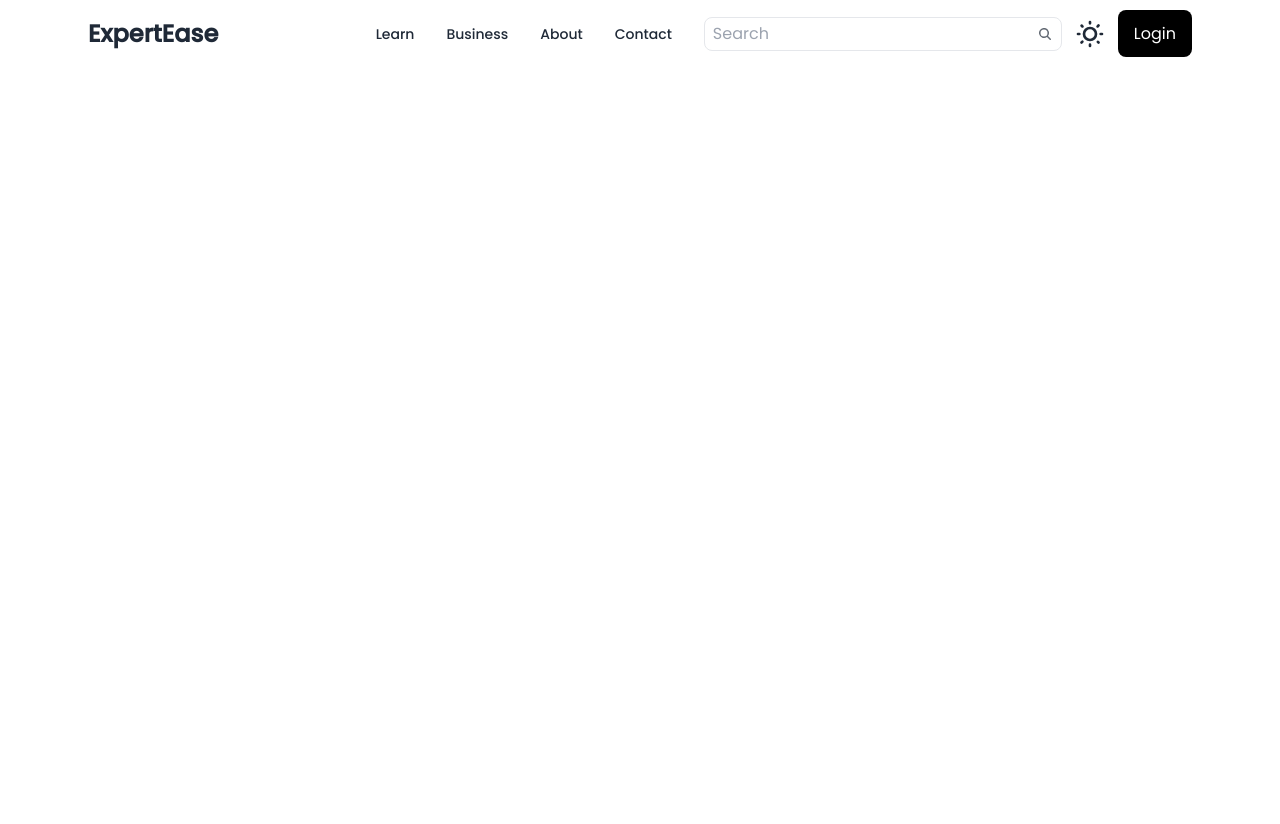
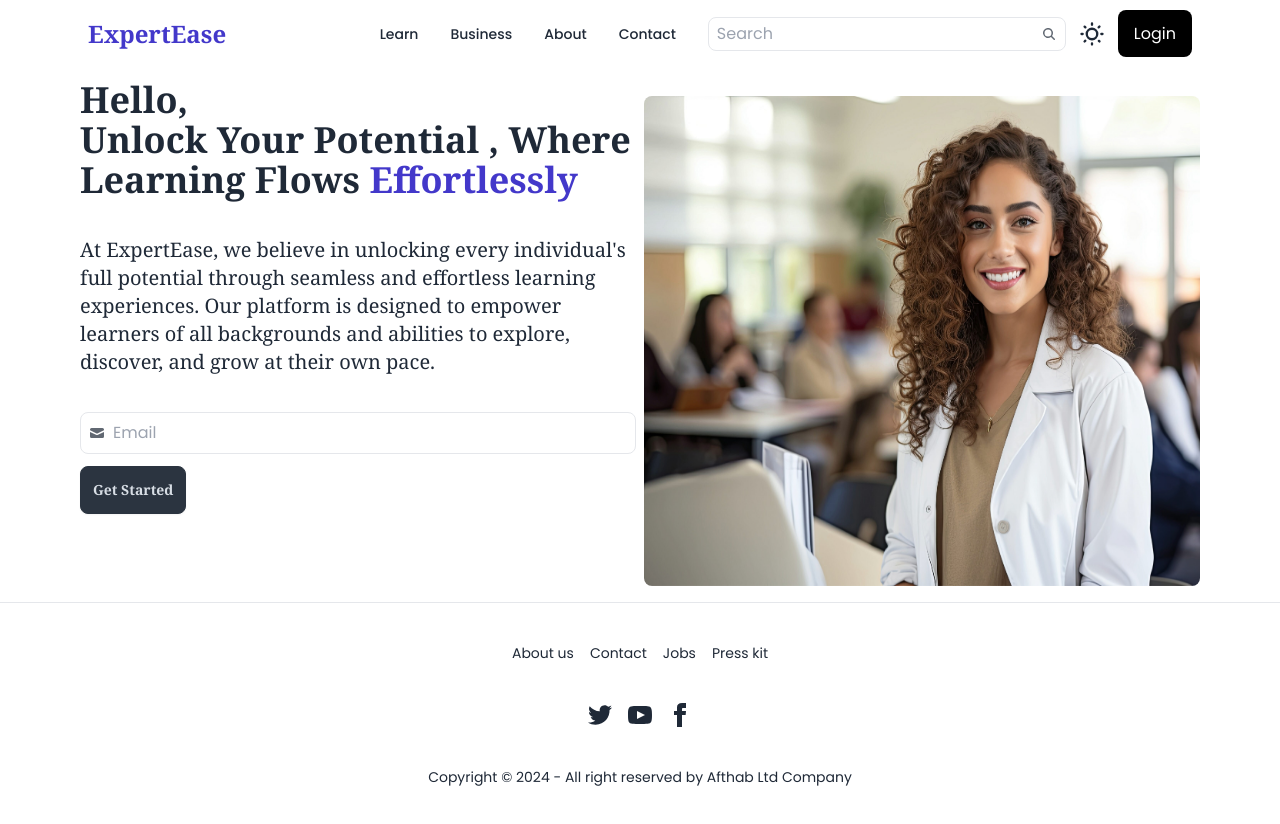
Before and after one commit to maniissaa/ExpertEase, a React (Vite) app in the folder expertEase-client/: page / in a window 1280 px wide. Shown: the top 824 px of the page. Before the commit the page ends 800 px from the top, so only its background shows below. Built offline with nearby package versions, Linux system fonts and the light colour scheme.

Commit message:
added banner and navbar sticky and footer

```diff
--- a/expertEase-client/src/App.jsx
+++ b/expertEase-client/src/App.jsx
@@ -1,13 +1,14 @@
-
-import NavBar from './components/NavBar';
+import NavBar from "./components/NavBar";
+import Banner from "./components/Banner";
+import Footer from './components/Footer';
 function App() {
-
-
   return (
-   <>
-   <NavBar/>
-   </>
-  )
+    <>
+      <NavBar />
+      <Banner />
+      <Footer/>
+    </>
+  );
 }
 
-export default App
+export default App;
--- /dev/null
+++ b/expertEase-client/src/components/Banner.jsx
@@ -0,0 +1,58 @@
+import banner from "../../public/banner.jpeg";
+
+function Banner() {
+  return (
+    <>
+      <div className="flex flex-col md:flex-row max-w-screen-2xl container mx-auto md:px-20 px-4 gap-2">
+        <div className="order-2 md:order-1 w-full md:w-1/2  md:mt-20 mt-10">
+          <div className="space-y-9">
+            <div>
+              <h1 className="text-4xl font-semibold font-serif">Hello,</h1>
+              <h1 className="text-4xl font-bold font-serif">
+                Unlock Your Potential , Where Learning Flows{" "}
+                <span className="text-indigo-700">Effortlessly</span>
+              </h1>
+            </div>
+
+            <p className="text-xl font-serif">
+              At ExpertEase, we believe in unlocking every individual's full
+              potential through seamless and effortless learning experiences.
+              Our platform is designed to empower learners of all backgrounds
+              and abilities to explore, discover, and grow at their own pace.
+            </p>
+
+            <label className="border flex items-center gap-2 rounded-lg px-2 py-2">
+              <svg
+                xmlns="http://www.w3.org/2000/svg"
+                viewBox="0 0 16 16"
+                fill="currentColor"
+                className="w-4 h-4 opacity-70"
+              >
+                <path d="M2.5 3A1.5 1.5 0 0 0 1 4.5v.793c.026.009.051.02.076.032L7.674 8.51c.206.1.446.1.652 0l6.598-3.185A.755.755 0 0 1 15 5.293V4.5A1.5 1.5 0 0 0 13.5 3h-11Z" />
+                <path d="M15 6.954 8.978 9.86a2.25 2.25 0 0 1-1.956 0L1 6.954V11.5A1.5 1.5 0 0 0 2.5 13h11a1.5 1.5 0 0 0 1.5-1.5V6.954Z" />
+              </svg>
+              <input
+                type="text"
+                className="grow outline-none"
+                placeholder="Email"
+              />
+            </label>
+          </div>
+
+          <button className="btn btn-neutral px-3 py-2 font-serif mt-3">
+            Get Started
+          </button>
+        </div>
+        <div className="order-1 w-full md:w-1/2">
+          <img
+            className="md:mt-24 mt-4 rounded-lg md:h-[490px]  md:w-[570px] "
+            src={banner}
+            alt=""
+          />
+        </div>
+      </div>
+    </>
+  );
+}
+
+export default Banner;
--- /dev/null
+++ b/expertEase-client/src/components/Footer.jsx
@@ -0,0 +1,58 @@
+
+function Footer() {
+  return (
+    <div>
+        <hr className="mt-4" />
+      <footer className="  footer footer-center p-10  text-base-content rounded">
+        <nav className="grid grid-flow-col gap-4">
+          <a className="link link-hover">About us</a>
+          <a className="link link-hover">Contact</a>
+          <a className="link link-hover">Jobs</a>
+          <a className="link link-hover">Press kit</a>
+        </nav>
+        <nav>
+          <div className="grid grid-flow-col gap-4">
+            <a>
+              <svg
+                xmlns="http://www.w3.org/2000/svg"
+                width="24"
+                height="24"
+                viewBox="0 0 24 24"
+                className="fill-current"
+              >
+                <path d="M24 4.557c-.883.392-1.832.656-2.828.775 1.017-.609 1.798-1.574 2.165-2.724-.951.564-2.005.974-3.127 1.195-.897-.957-2.178-1.555-3.594-1.555-3.179 0-5.515 2.966-4.797 6.045-4.091-.205-7.719-2.165-10.148-5.144-1.29 2.213-.669 5.108 1.523 6.574-.806-.026-1.566-.247-2.229-.616-.054 2.281 1.581 4.415 3.949 4.89-.693.188-1.452.232-2.224.084.626 1.956 2.444 3.379 4.6 3.419-2.07 1.623-4.678 2.348-7.29 2.04 2.179 1.397 4.768 2.212 7.548 2.212 9.142 0 14.307-7.721 13.995-14.646.962-.695 1.797-1.562 2.457-2.549z"></path>
+              </svg>
+            </a>
+            <a>
+              <svg
+                xmlns="http://www.w3.org/2000/svg"
+                width="24"
+                height="24"
+                viewBox="0 0 24 24"
+                className="fill-current"
+              >
+                <path d="M19.615 3.184c-3.604-.246-11.631-.245-15.23 0-3.897.266-4.356 2.62-4.385 8.816.029 6.185.484 8.549 4.385 8.816 3.6.245 11.626.246 15.23 0 3.897-.266 4.356-2.62 4.385-8.816-.029-6.185-.484-8.549-4.385-8.816zm-10.615 12.816v-8l8 3.993-8 4.007z"></path>
+              </svg>
+            </a>
+            <a>
+              <svg
+                xmlns="http://www.w3.org/2000/svg"
+                width="24"
+                height="24"
+                viewBox="0 0 24 24"
+                className="fill-current"
+              >
+                <path d="M9 8h-3v4h3v12h5v-12h3.642l.358-4h-4v-1.667c0-.955.192-1.333 1.115-1.333h2.885v-5h-3.808c-3.596 0-5.192 1.583-5.192 4.615v3.385z"></path>
+              </svg>
+            </a>
+          </div>
+        </nav>
+        <aside>
+          <p>Copyright © 2024 - All right reserved by Afthab Ltd Company</p>
+        </aside>
+      </footer>
+    </div>
+  );
+}
+
+export default Footer;
--- a/expertEase-client/src/components/NavBar.jsx
+++ b/expertEase-client/src/components/NavBar.jsx
@@ -1,4 +1,3 @@
-
 function NavBar() {
   let navItems = (
     <>
@@ -18,7 +17,7 @@ function NavBar() {
   );
   return (
     <>
-      <div className="max-w-screen-2xl container mx-auto md:px-20 px-4">
+      <div className="max-w-screen-2xl container mx-auto md:px-20 px-6 md:fixed top-0 right-0 left-0">
         <div className="navbar bg-base-100">
           <div className="navbar-start">
             <div className="dropdown">
@@ -49,7 +48,9 @@ function NavBar() {
                 {navItems}
               </ul>
             </div>
-            <a className=" text-2xl font-bold cursor-pointer">ExpertEase</a>
+            <a className=" text-2xl font-bold cursor-pointer text-indigo-700 font-serif">
+              ExpertEase
+            </a>
           </div>
           <div className="navbar-end space-x-3">
             <div className="navbar-center hidden lg:flex">
@@ -58,7 +59,11 @@ function NavBar() {
             {/* search bar label */}
             <div className="hidden md:block">
               <label className="px-2 py-1 border rounded-lg flex items-center gap-2">
-                <input type="text" className="grow outline-none" placeholder="Search" />
+                <input
+                  type="text"
+                  className="grow outline-none"
+                  placeholder="Search"
+                />
                 <svg
                   xmlns="http://www.w3.org/2000/svg"
                   viewBox="0 0 16 16"
@@ -86,7 +91,7 @@ function NavBar() {
 
               {/* sun icon */}
               <svg
-                  className="swap-off fill-current w-8 h-8"
+                className="swap-off fill-current w-7 h-7"
                 xmlns="http://www.w3.org/2000/svg"
                 viewBox="0 0 24 24"
               >
@@ -95,14 +100,13 @@ function NavBar() {
 
               {/* moon icon */}
               <svg
-                  className="swap-on fill-current w-8 h-8"
+                className="swap-on fill-current w-7 h-7"
                 xmlns="http://www.w3.org/2000/svg"
                 viewBox="0 0 24 24"
               >
                 <path d="M21.64,13a1,1,0,0,0-1.05-.14,8.05,8.05,0,0,1-3.37.73A8.15,8.15,0,0,1,9.08,5.49a8.59,8.59,0,0,1,.25-2A1,1,0,0,0,8,2.36,10.14,10.14,0,1,0,22,14.05,1,1,0,0,0,21.64,13Zm-9.5,6.69A8.14,8.14,0,0,1,7.08,5.22v.27A10.15,10.15,0,0,0,17.22,15.63a9.79,9.79,0,0,0,2.1-.22A8.11,8.11,0,0,1,12.14,19.73Z" />
               </svg>
             </label>
-
 
             <div className="">
               <a className="bg-black text-white px-4 py-3 rounded-lg hover:bg-slate-800 duration-300 cursor-pointer">
@@ -112,8 +116,6 @@ function NavBar() {
           </div>
         </div>
       </div>
-
-
     </>
   );
 }
```
Also changed, not shown: expertEase-client/public/banner.jpeg (added). Lines whose indentation alone changed are shown as unchanged.
